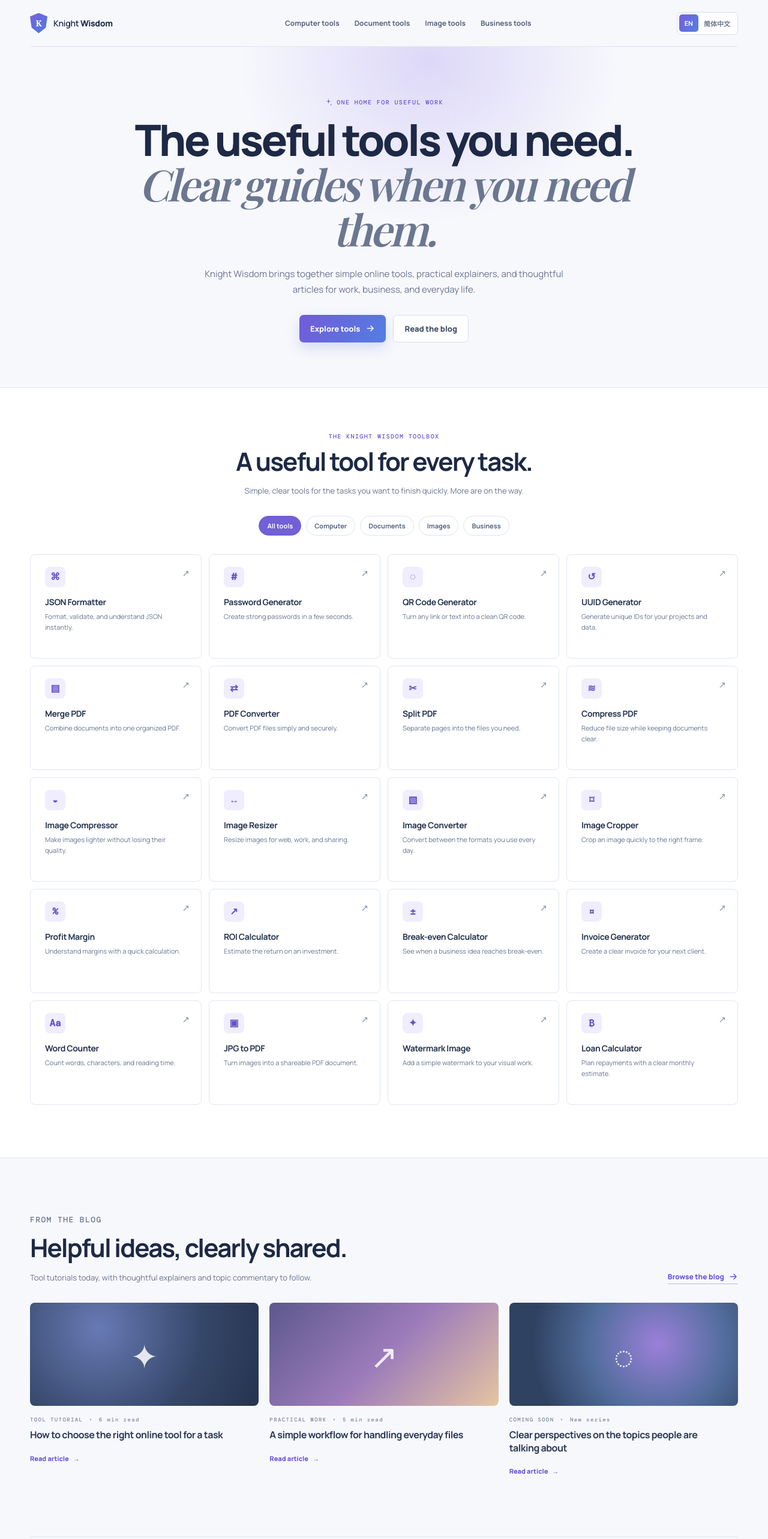
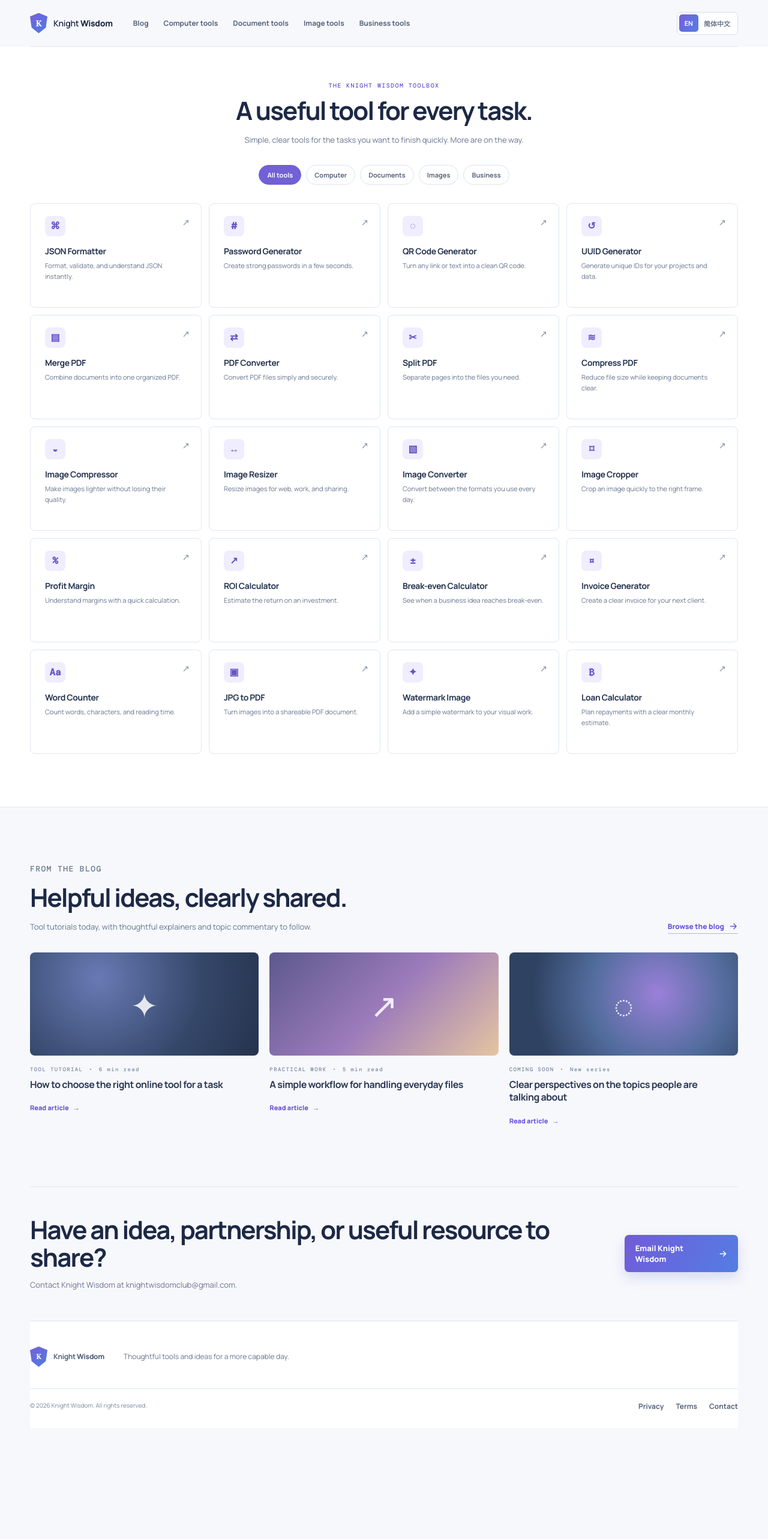
Before and after one commit to KnightWisdomJason/knight-wisdom-site, a Next.js app: page / in a window 1280 px wide. Shown: the top 2566 px of the page at 60% size. After the commit the page ends 2381 px from the top, so only its background shows below. Built offline with nearby package versions, Linux system fonts and the light colour scheme; a web font is replaced by a local one.

Commit message:
Streamline tools-first homepage navigation

```diff
--- a/app/page.tsx
+++ b/app/page.tsx
@@ -5,19 +5,14 @@ import { Footer } from "@/components/footer";
 import { Header } from "@/components/header";
 import { GuideCard } from "@/components/guide-card";
 import { ToolCard } from "@/components/tool-card";
-import { ArrowRight, Sparkles } from "@/components/icons";
+import { ArrowRight } from "@/components/icons";
 
 type Language = "en" | "zh-CN";
 
 const content = {
   en: {
-    navigation: { computer: "Computer tools", documents: "Document tools", images: "Image tools", business: "Business tools" },
+    navigation: { blog: "Blog", computer: "Computer tools", documents: "Document tools", images: "Image tools", business: "Business tools" },
     languageLabel: "Choose language",
-    eyebrow: "ONE HOME FOR USEFUL WORK",
-    title: <>The useful tools you need.<br /><em>Clear guides when you need them.</em></>,
-    intro: "Knight Wisdom brings together simple online tools, practical explainers, and thoughtful articles for work, business, and everyday life.",
-    primaryCta: "Explore tools",
-    secondaryCta: "Read the blog",
     categories: ["All tools", "Computer", "Documents", "Images", "Business"],
     toolsLabel: "THE KNIGHT WISDOM TOOLBOX",
     toolsTitle: "A useful tool for every task.",
@@ -54,20 +49,14 @@ const content = {
       { category: "PRACTICAL WORK", title: "A simple workflow for handling everyday files", time: "5 min read" },
       { category: "COMING SOON", title: "Clear perspectives on the topics people are talking about", time: "New series" },
     ],
-    contactLabel: "LET&apos;S WORK TOGETHER",
     contactTitle: "Have an idea, partnership, or useful resource to share?",
-    contactText: "We&apos;re building Knight Wisdom carefully and would love to hear from people who want to make it more useful.",
+    contactText: "Contact Knight Wisdom at knightwisdomclub@gmail.com.",
     contactCta: "Email Knight Wisdom",
-    footer: { tagline: "Thoughtful tools and ideas for a more capable day.", collaboration: "Collaborate with us", rights: "All rights reserved.", privacy: "Privacy", terms: "Terms", contact: "Contact" },
+    footer: { tagline: "Thoughtful tools and ideas for a more capable day.", rights: "All rights reserved.", privacy: "Privacy", terms: "Terms", contact: "Contact" },
   },
   "zh-CN": {
-    navigation: { computer: "计算机工具", documents: "文档工具", images: "图片工具", business: "商业工具" },
+    navigation: { blog: "博客", computer: "计算机工具", documents: "文档工具", images: "图片工具", business: "商业工具" },
     languageLabel: "选择语言",
-    eyebrow: "实用工作的一站式空间",
-    title: <>完成任务的实用工具。<br /><em>需要时给你清晰的思路。</em></>,
-    intro: "Knight Wisdom 汇集简洁的在线工具、实用讲解和有深度的文章，服务于工作、商业和日常生活中的每一个实际问题。",
-    primaryCta: "浏览工具",
-    secondaryCta: "阅读博客",
     categories: ["全部工具", "计算机", "文档", "图片", "商业"],
     toolsLabel: "KNIGHT WISDOM 工具箱",
     toolsTitle: "每一项任务，都有实用工具。",
@@ -104,11 +93,10 @@ const content = {
       { category: "实用工作", title: "处理日常文件的一套简单工作流", time: "5 分钟阅读" },
       { category: "即将推出", title: "用清晰的观点解读大家正在讨论的话题", time: "新栏目" },
     ],
-    contactLabel: "一起合作",
     contactTitle: "有想法、合作机会，或有价值的资源想分享？",
-    contactText: "我们正在认真打造 Knight Wisdom，期待与同样希望让它更有用的人交流。",
+    contactText: "请通过 knightwisdomclub@gmail.com 联系 Knight Wisdom。",
     contactCta: "邮件联系 Knight Wisdom",
-    footer: { tagline: "让每一天都更有能力的实用工具与想法。", collaboration: "与我们合作", rights: "保留所有权利。", privacy: "隐私", terms: "条款", contact: "联系" },
+    footer: { tagline: "让每一天都更有能力的实用工具与想法。", rights: "保留所有权利。", privacy: "隐私", terms: "条款", contact: "联系" },
   },
 } as const;
 
@@ -136,13 +124,6 @@ export default function Home() {
   return (
     <main id="top">
       <Header language={language} onLanguageChange={changeLanguage} copy={{ navigation: copy.navigation, languageLabel: copy.languageLabel }} />
-      <section className="hero section-shell" aria-labelledby="hero-title">
-        <div className="hero-glow" aria-hidden="true" />
-        <div className="eyebrow"><Sparkles /> {copy.eyebrow}</div>
-        <h1 id="hero-title">{copy.title}</h1>
-        <p className="hero-copy">{copy.intro}</p>
-        <div className="hero-actions"><a className="button button-primary" href="#tools">{copy.primaryCta} <ArrowRight /></a><a className="button button-secondary" href="#blog">{copy.secondaryCta}</a></div>
-      </section>
 
       <section className="tools-section" id="tools" aria-labelledby="tools-title">
         <div className="section-shell">
@@ -158,7 +139,7 @@ export default function Home() {
       </section>
 
       <section className="section-shell contact-section">
-        <p className="label">{copy.contactLabel}</p><div><h2>{copy.contactTitle}</h2><p>{copy.contactText}</p></div><a className="button button-primary" href="mailto:knightwisdomclub@gmail.com">{copy.contactCta} <ArrowRight /></a>
+        <div><h2>{copy.contactTitle}</h2><p>{copy.contactText}</p></div><a className="button button-primary" href="mailto:knightwisdomclub@gmail.com">{copy.contactCta} <ArrowRight /></a>
       </section>
       <Footer copy={copy.footer} />
     </main>
--- a/components/footer.tsx
+++ b/components/footer.tsx
@@ -1,5 +1,5 @@
-type FooterProps = { copy: { tagline: string; collaboration: string; rights: string; privacy: string; terms: string; contact: string } };
+type FooterProps = { copy: { tagline: string; rights: string; privacy: string; terms: string; contact: string } };
 
 export function Footer({ copy }: FooterProps) {
-  return <footer className="footer section-shell"><div className="footer-main"><a className="brand" href="#top"><span className="brand-mark">K</span><span>Knight <b>Wisdom</b></span></a><p>{copy.tagline}</p><a className="newsletter" href="mailto:knightwisdomclub@gmail.com">{copy.collaboration} <span>→</span></a></div><div className="footer-bottom"><span>© {new Date().getFullYear()} Knight Wisdom. {copy.rights}</span><div><a href="#">{copy.privacy}</a><a href="#">{copy.terms}</a><a href="mailto:knightwisdomclub@gmail.com">{copy.contact}</a></div></div></footer>;
+  return <footer className="footer section-shell"><div className="footer-main"><a className="brand" href="#top"><span className="brand-mark">K</span><span>Knight <b>Wisdom</b></span></a><p>{copy.tagline}</p></div><div className="footer-bottom"><span>© {new Date().getFullYear()} Knight Wisdom. {copy.rights}</span><div><a href="#">{copy.privacy}</a><a href="#">{copy.terms}</a><a href="mailto:knightwisdomclub@gmail.com">{copy.contact}</a></div></div></footer>;
 }
--- a/components/header.tsx
+++ b/components/header.tsx
@@ -2,7 +2,7 @@ type HeaderProps = {
   language: "en" | "zh-CN";
   onLanguageChange: (language: "en" | "zh-CN") => void;
   copy: {
-    navigation: { computer: string; documents: string; images: string; business: string };
+    navigation: { blog: string; computer: string; documents: string; images: string; business: string };
     languageLabel: string;
   };
 };
@@ -11,7 +11,7 @@ export function Header({ language, onLanguageChange, copy }: HeaderProps) {
   return (
     <header className="site-header section-shell">
       <a className="brand" href="#top" aria-label="Knight Wisdom home"><span className="brand-mark">K</span><span>Knight <b>Wisdom</b></span></a>
-      <nav aria-label="Main navigation"><a href="#computer-tools">{copy.navigation.computer}</a><a href="#document-tools">{copy.navigation.documents}</a><a href="#image-tools">{copy.navigation.images}</a><a href="#business-tools">{copy.navigation.business}</a></nav>
+      <nav aria-label="Main navigation"><a href="#blog">{copy.navigation.blog}</a><a href="#tools">{copy.navigation.computer}</a><a href="#tools">{copy.navigation.documents}</a><a href="#tools">{copy.navigation.images}</a><a href="#tools">{copy.navigation.business}</a></nav>
       <div className="header-actions">
         <div className="language-switcher" aria-label={copy.languageLabel}>
           <button className={language === "en" ? "active" : ""} onClick={() => onLanguageChange("en")} aria-pressed={language === "en"}>EN</button>
```
Also changed, not shown: app/globals.css.
